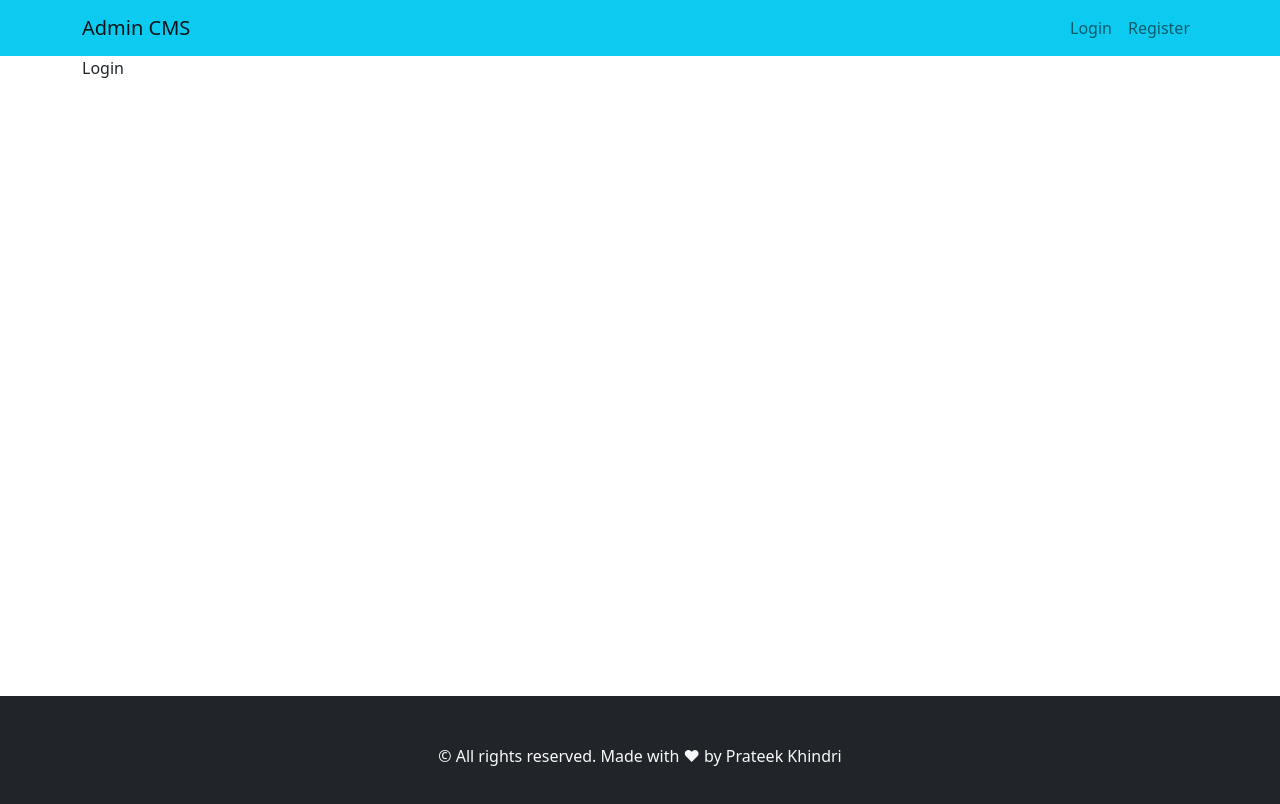
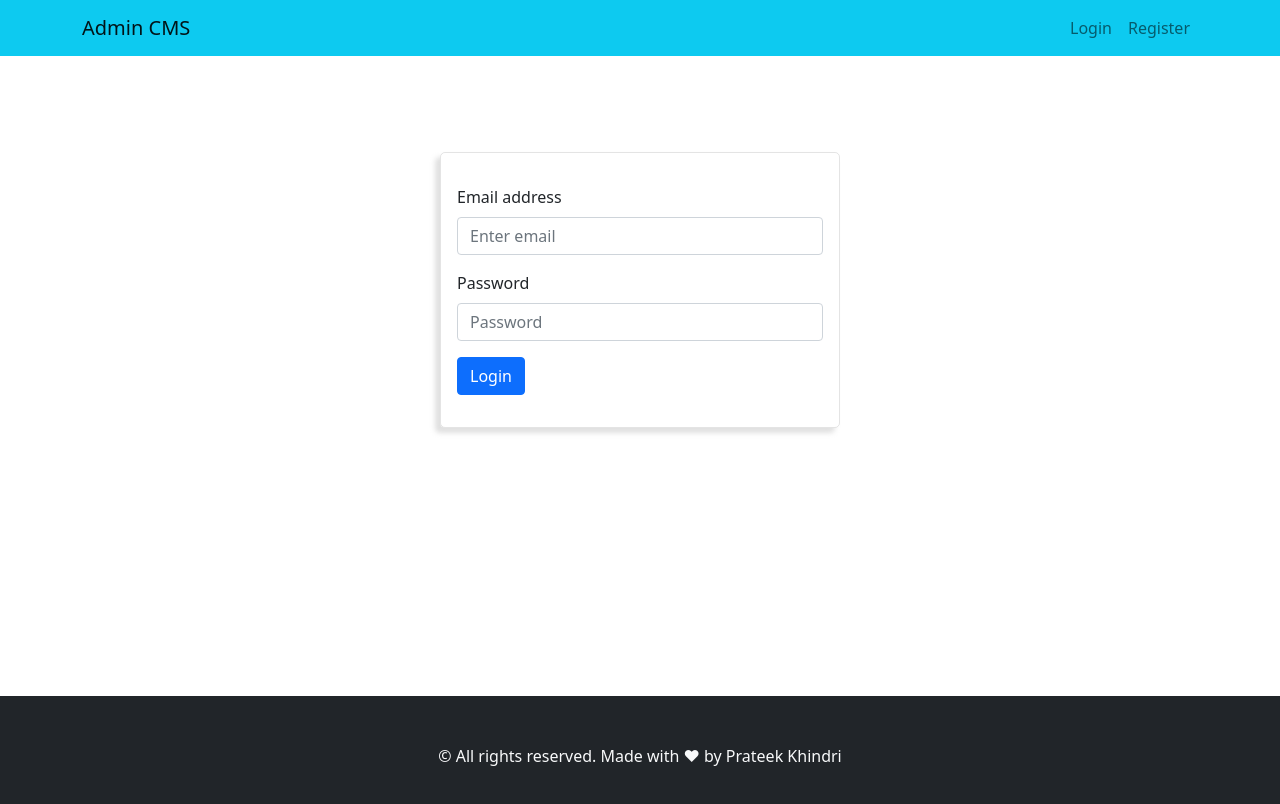
Before and after one commit to prateekkhindri/ecommerce-crm, a React (Create React App) app in the folder client/: page / in a window 1280 px wide. Shown: the top 804 px of the page. Built offline with nearby package versions, Linux system fonts and the light colour scheme.

Commit message:
Updated LoginForm on the client side

```diff
--- a/client/src/components/login form/LoginForm.js
+++ b/client/src/components/login form/LoginForm.js
@@ -1,5 +1,53 @@
-import React from "react";
+import React, { useState } from "react";
+import Form from "react-bootstrap/Form";
+import Button from "react-bootstrap/Button";
 
 export const LoginForm = () => {
-  return <div>LoginForm</div>;
+  const [form, setForm] = useState({});
+
+  const handleOnChange = (e) => {
+    // console.log(e);
+
+    const { name, value } = e.target;
+
+    setForm({
+      ...form,
+      [name]: value,
+    });
+  };
+
+  const handleOnSubmit = (e) => {
+    e.preventDefault();
+    console.log(form);
+  };
+
+  return (
+    <Form onSubmit={handleOnSubmit}>
+      <Form.Group className="mb-3" controlId="formBasicEmail">
+        <Form.Label>Email address</Form.Label>
+        <Form.Control
+          type="email"
+          placeholder="Enter email"
+          name="email"
+          onChange={handleOnChange}
+          required
+        />
+      </Form.Group>
+
+      <Form.Group className="mb-3" controlId="formBasicPassword">
+        <Form.Label>Password</Form.Label>
+        <Form.Control
+          type="password"
+          placeholder="Password"
+          name="password"
+          onChange={handleOnChange}
+          required
+        />
+      </Form.Group>
+
+      <Button variant="primary" type="submit">
+        Login
+      </Button>
+    </Form>
+  );
 };
--- a/client/src/pages/login-registration/Login.js
+++ b/client/src/pages/login-registration/Login.js
@@ -1,8 +1,15 @@
 import React from "react";
+import { LoginForm } from "../../components/login form/LoginForm";
 import { MainLayout } from "../../layout/MainLayout";
 
 const Login = () => {
-  return <MainLayout>Login</MainLayout>;
+  return (
+    <MainLayout>
+      <div className="reg-form d-flex justify-content-center">
+        <LoginForm />
+      </div>
+    </MainLayout>
+  );
 };
 
 export default Login;
```
